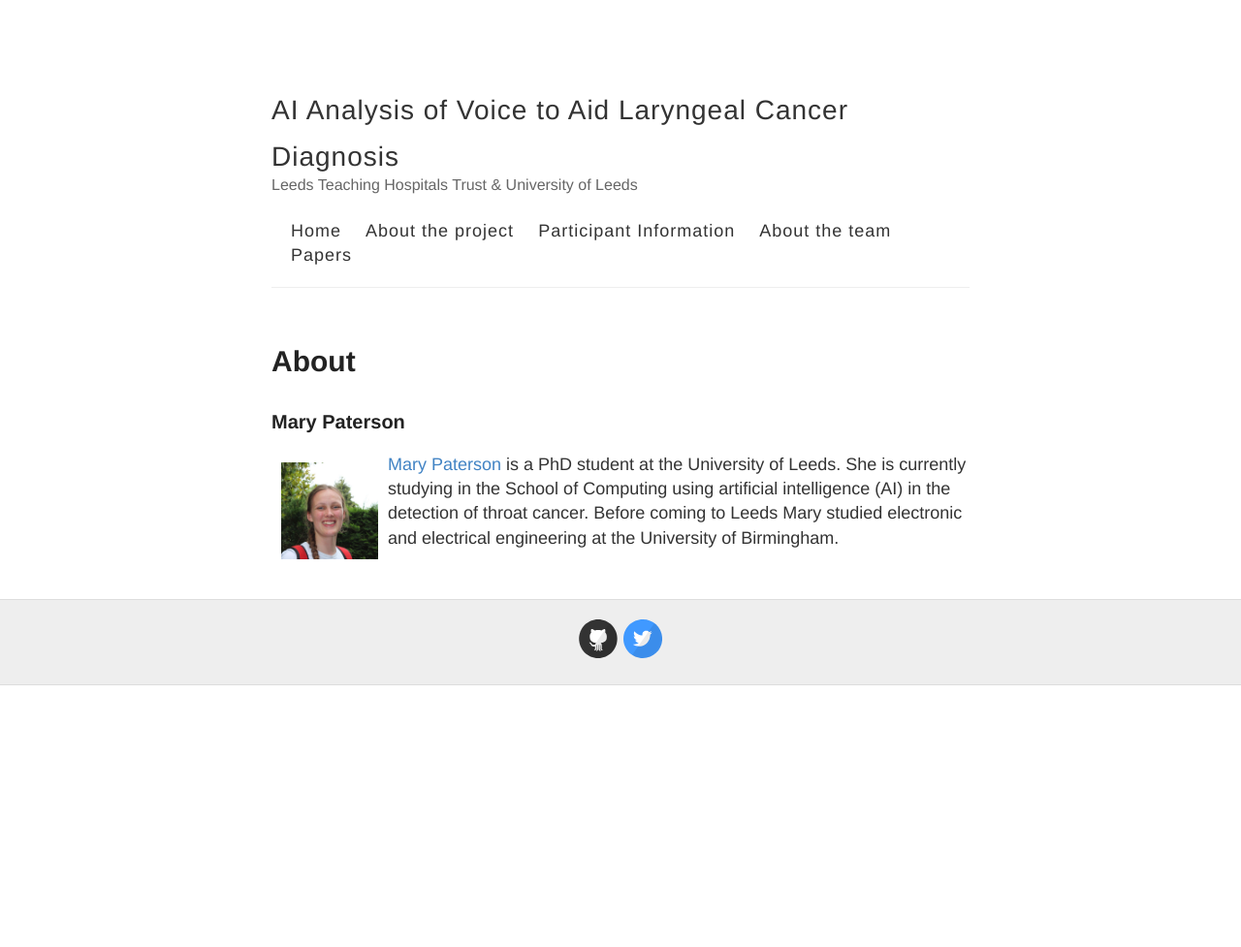
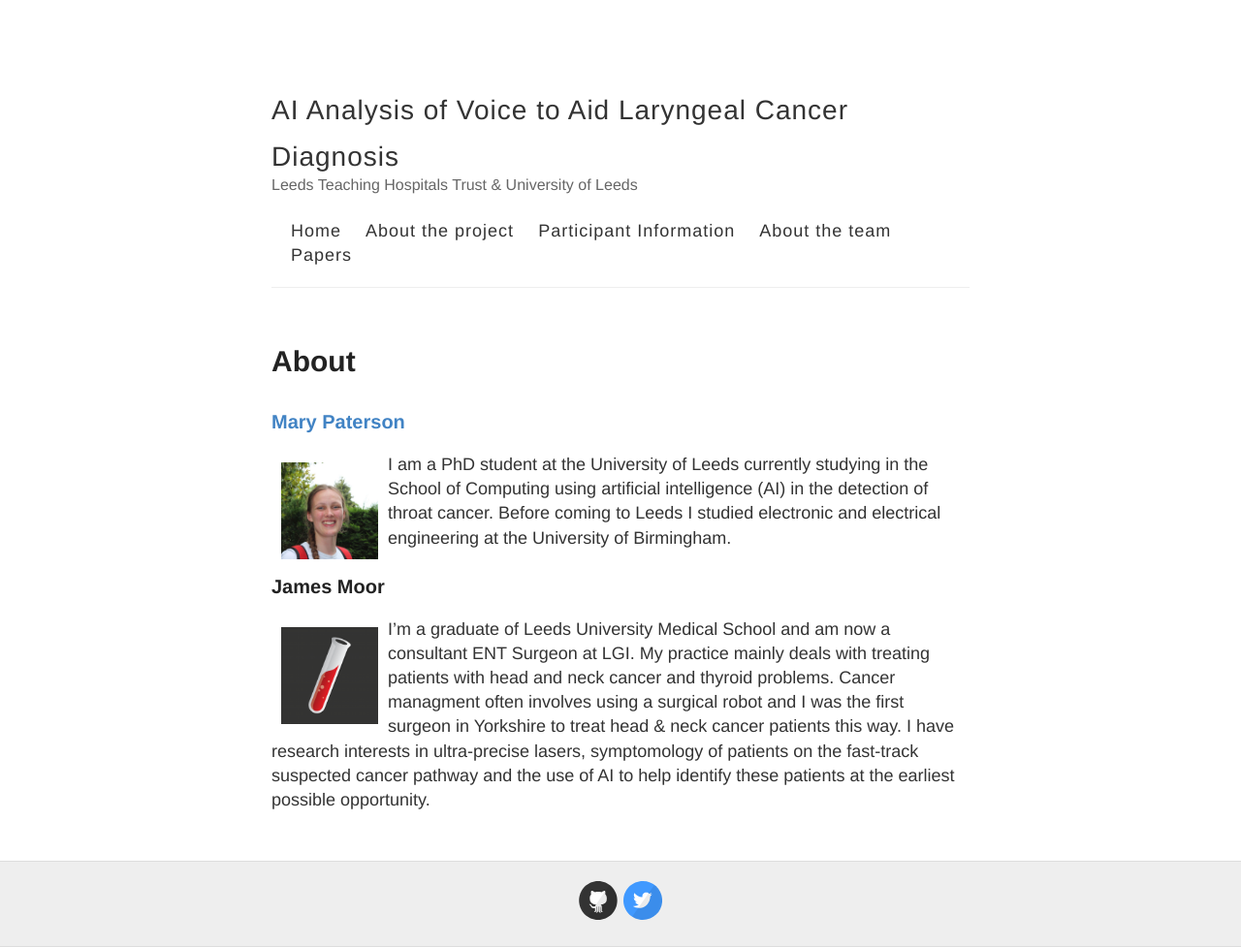
Before and after one commit to mary-paterson/mary-paterson.github.io, a Jekyll site: the page built from about.md, in a window 1280 px wide. Shown: the whole page at 97% size. Built offline with Jekyll 4.4.1, drawn with Linux system fonts in a browser that asks for light colours; before the commit the page ends 900 px from its top, so only the background shows below that.

Commit message:
Update about.md

```diff
--- a/about.md
+++ b/about.md
@@ -4,6 +4,9 @@ title: About
 permalink: /about/
 ---
 
-### Mary Paterson
+### [Mary Paterson](https://eps.leeds.ac.uk/computing/pgr/8564/mary-paterson)
 
-<img  align="left" width="100"  src="/images/Profile.jpg" style="margin:10px 10px"> [Mary Paterson](https://eps.leeds.ac.uk/computing/pgr/8564/mary-paterson) is a PhD student at the University of Leeds. She is currently studying in the School of Computing using artificial intelligence (AI) in the detection of throat cancer. Before coming to Leeds Mary studied electronic and electrical engineering at the University of Birmingham.
+<img  align="left" width="100"  src="/images/Profile.jpg" style="margin:10px 10px"> I am a PhD student at the University of Leeds currently studying in the School of Computing using artificial intelligence (AI) in the detection of throat cancer. Before coming to Leeds I studied electronic and electrical engineering at the University of Birmingham.
+
+### James Moor
+<img  align="left" width="100"  src="/images/jekyll-logo.png" style="margin:10px 10px"> I'm a graduate of Leeds University Medical School and am now a consultant ENT Surgeon at LGI. My practice mainly deals with treating patients with head and neck cancer and thyroid problems. Cancer managment often involves using a surgical robot and I was the first surgeon in Yorkshire to treat head & neck cancer patients this way. I have research interests in ultra-precise lasers, symptomology of patients on the fast-track suspected cancer pathway and the use of AI to help identify these patients at the earliest possible opportunity.
```
